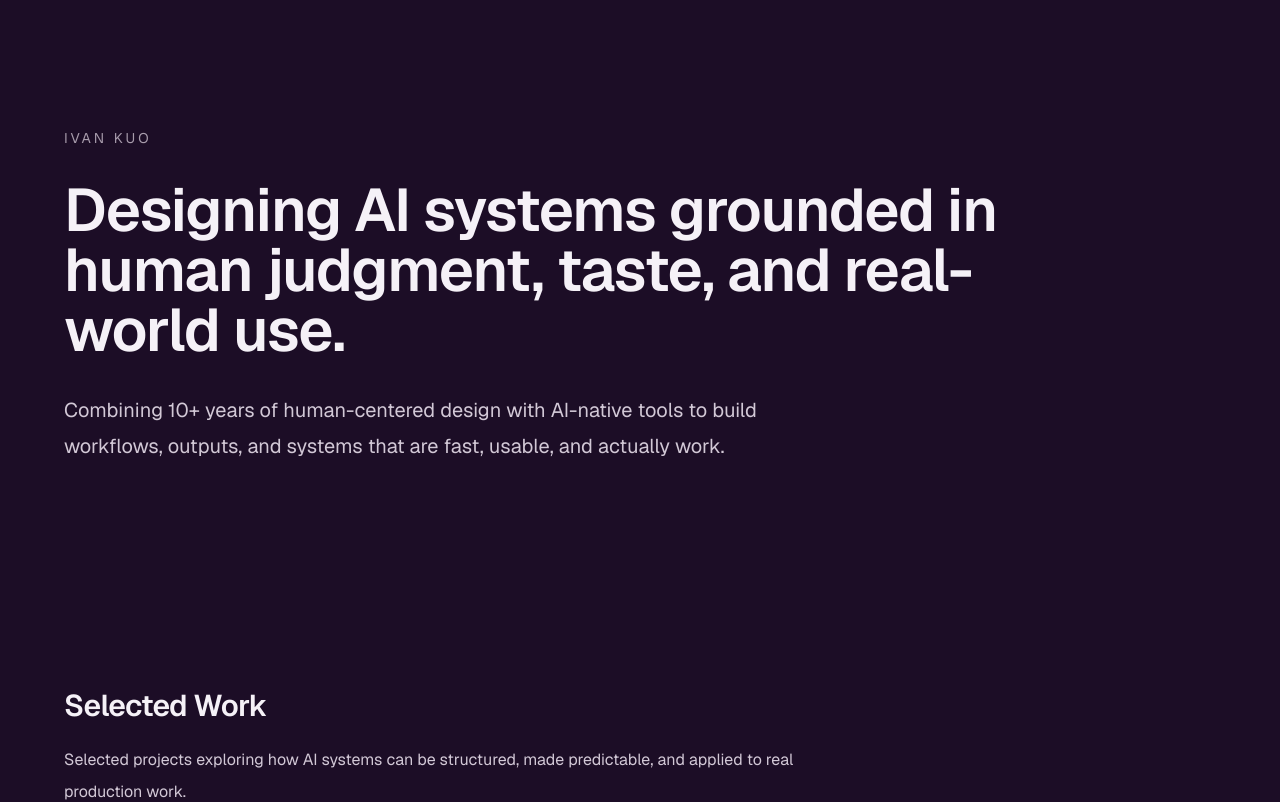
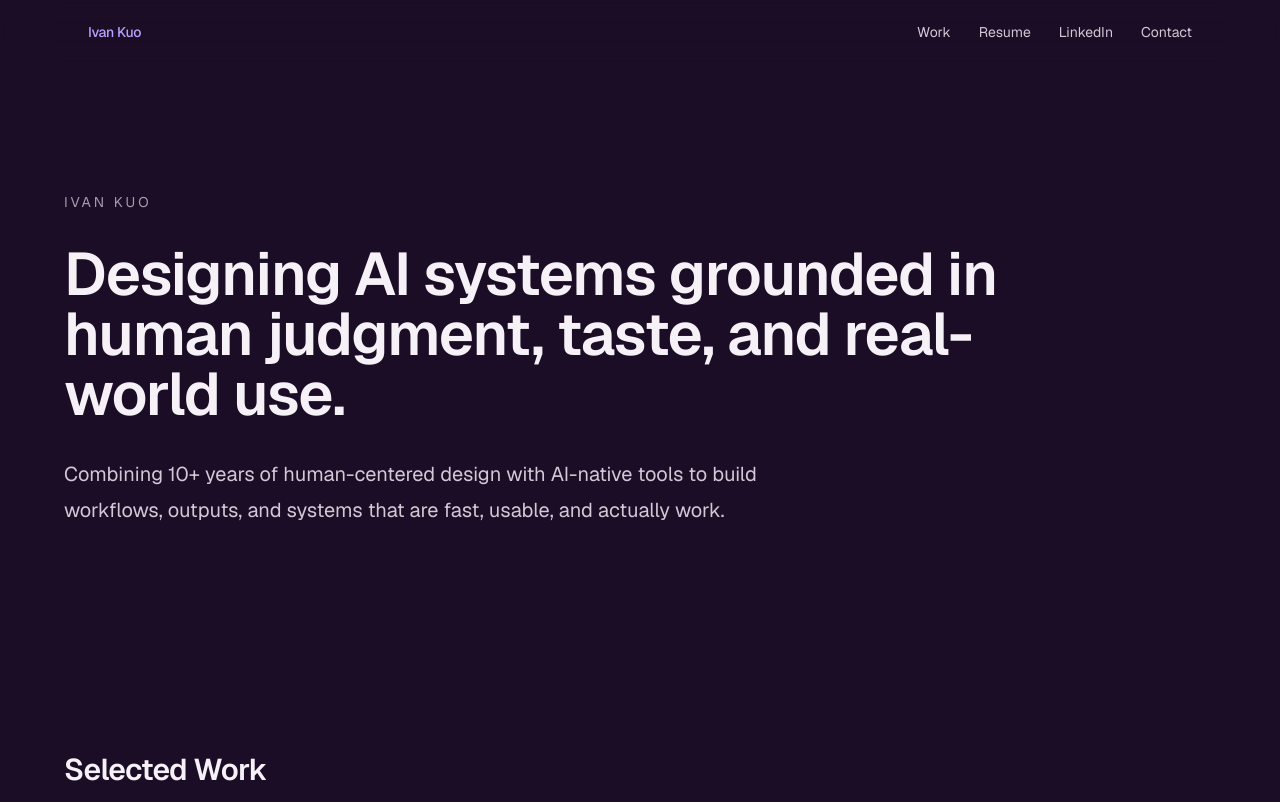
Before and after one commit to ivanku0/ivan-portfolio, a Next.js app: page / in a window 1280 px wide. Shown: the top 802 px of the page. Built offline with nearby package versions, Linux system fonts and the light colour scheme.

Commit message:
home nav header implemented

```diff
--- a/app/layout.tsx
+++ b/app/layout.tsx
@@ -1,5 +1,6 @@
 import type { Metadata } from "next";
 import { Geist, Geist_Mono } from "next/font/google";
+import { SiteHeader } from "@/src/components/SiteHeader";
 import "./globals.css";
 
 const geistSans = Geist({
@@ -27,7 +28,10 @@ export default function RootLayout({
       lang="en"
       className={`${geistSans.variable} ${geistMono.variable} h-full antialiased`}
     >
-      <body className="min-h-full flex flex-col">{children}</body>
+      <body className="flex min-h-full flex-col">
+        <SiteHeader />
+        {children}
+      </body>
     </html>
   );
 }
--- a/app/page.tsx
+++ b/app/page.tsx
@@ -36,9 +36,9 @@ export default function Home() {
         <div className="mx-auto max-w-6xl space-y-32 md:space-y-48">
           <RevealOnScroll>
             <section
-              id="selected-work"
+              id="work"
               aria-labelledby="selected-work-heading"
-              className="space-y-14 pt-28 md:space-y-16 md:pt-38"
+              className="scroll-mt-28 space-y-14 pt-28 md:space-y-16 md:pt-38"
             >
               <div className="space-y-5">
                 <h2
--- a/components/SiteFooter.tsx
+++ b/components/SiteFooter.tsx
@@ -3,7 +3,7 @@ export function SiteFooter() {
     <section
       id="contact"
       aria-labelledby="contact-heading"
-      className="space-y-4 pt-16 md:pt-20"
+      className="scroll-mt-28 space-y-4 pt-16 md:pt-20"
     >
       <h2 id="contact-heading" className="text-xl font-medium tracking-tight md:text-2xl">
         Contact
--- /dev/null
+++ b/src/components/NavLink.tsx
@@ -0,0 +1,39 @@
+import Link from "next/link";
+import type { ReactNode } from "react";
+
+export type NavLinkProps = {
+  href: string;
+  children: ReactNode;
+  /** Open in a new tab (external URLs, PDFs, etc.) */
+  openInNewTab?: boolean;
+  className?: string;
+};
+
+function isExternalHref(href: string) {
+  return /^https?:\/\//i.test(href) || href.startsWith("mailto:");
+}
+
+export function NavLink({ href, children, openInNewTab, className = "" }: NavLinkProps) {
+  const external = openInNewTab || isExternalHref(href);
+  const baseClass =
+    "text-sm text-secondary transition-colors duration-200 hover:text-foreground";
+
+  if (external) {
+    return (
+      <a
+        href={href}
+        className={`${baseClass} ${className}`.trim()}
+        target="_blank"
+        rel="noopener noreferrer"
+      >
+        {children}
+      </a>
+    );
+  }
+
+  return (
+    <Link href={href} className={`${baseClass} ${className}`.trim()}>
+      {children}
+    </Link>
+  );
+}
--- /dev/null
+++ b/src/components/SiteHeader.tsx
@@ -0,0 +1,45 @@
+import Link from "next/link";
+import { NavLink } from "./NavLink";
+
+type NavItem = {
+  label: string;
+  href: string;
+  openInNewTab?: boolean;
+};
+
+const NAV_ITEMS: NavItem[] = [
+  { label: "Work", href: "/#work" },
+  { label: "Resume", href: "/public/Ivan_Kuo_Resume.pdf", openInNewTab: true },
+  {
+    label: "LinkedIn",
+    href: "https://www.linkedin.com/in/placeholder",
+    openInNewTab: true,
+  },
+  { label: "Contact", href: "/#contact" },
+];
+
+export function SiteHeader() {
+  return (
+    <header className="sticky top-0 z-50 bg-[rgb(var(--color-page-bg-rgb)_/_0.58)] backdrop-blur-xl supports-[backdrop-filter]:bg-[rgb(var(--color-page-bg-rgb)_/_0.34)]">
+      <div className="mx-auto flex w-full max-w-6xl items-center justify-between gap-4 px-6 py-4 md:py-5">
+        <Link
+          href="/"
+          className="text-sm font-medium tracking-tight text-foreground transition-colors duration-200 hover:text-secondary"
+        >
+          Ivan Kuo
+        </Link>
+        <nav aria-label="Primary">
+          <ul className="flex flex-wrap items-center justify-end gap-x-5 gap-y-2 sm:gap-x-7">
+            {NAV_ITEMS.map((item) => (
+              <li key={item.label}>
+                <NavLink href={item.href} openInNewTab={item.openInNewTab}>
+                  {item.label}
+                </NavLink>
+              </li>
+            ))}
+          </ul>
+        </nav>
+      </div>
+    </header>
+  );
+}
```
Also changed, not shown: 1 other file (tests, documents, lock files or other folders).
